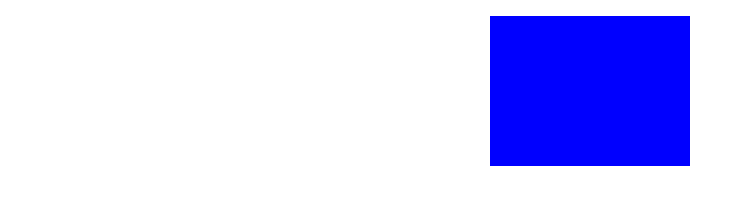
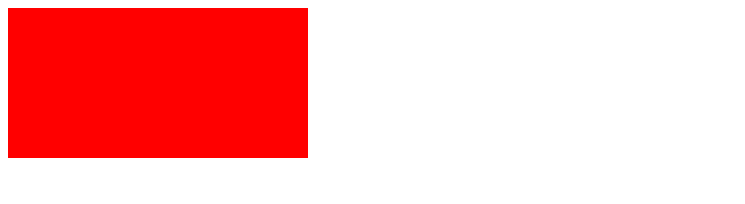
Before and after one commit to Alex-Nemet/html-practice, a plain HTML site: page svc-test.html in a window 1280 px wide. Shown: the whole page, without its empty margins (0-745 px from the left). Drawn offline with Linux system fonts and the light colour scheme.

Commit message:
Mess with svc page

```diff
--- a/svc-test.html
+++ b/svc-test.html
@@ -7,10 +7,10 @@
   <title>Svc testing</title>
 </head>
 <body>
-  <p></p>
-  <div style="text-align:center">
+
+  <div>
   <svg id="square">
-    <rect x="0" y="0" width="200" height="400" fill="blue"/>
+    <rect x="0" y="0" width="400px" height="400px" fill="red"/>
   </svg>
   </div>
 </body>
```
